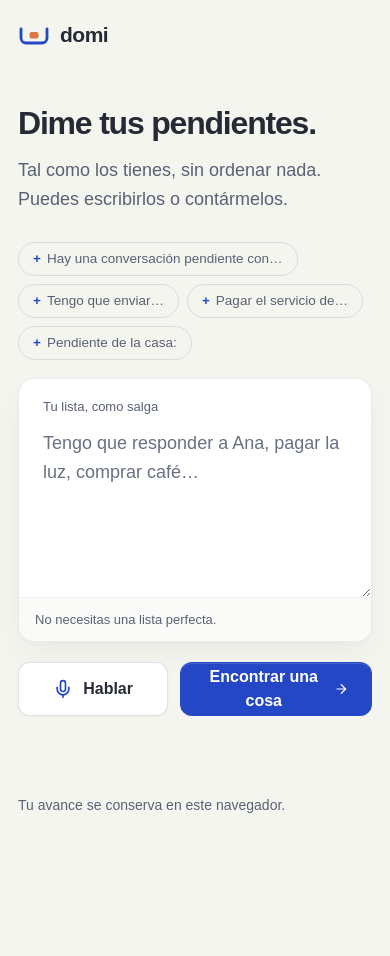
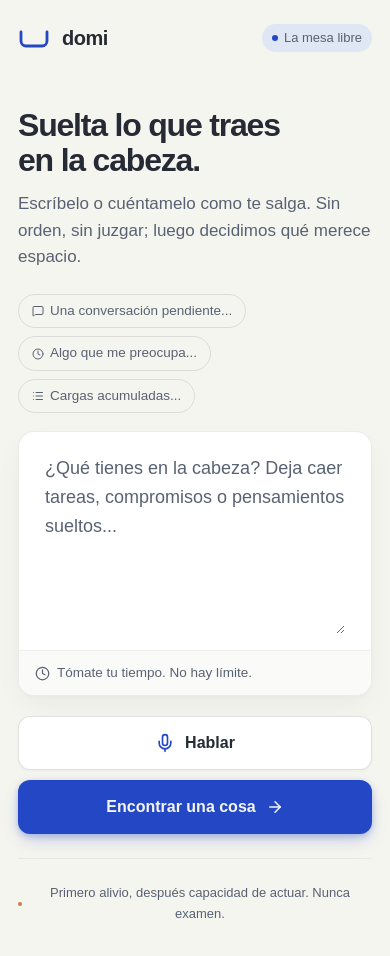
Before and after one commit to ricardomartinezsau-jpg/domi-nebius, a Next.js app: page / in a window 390 px wide. Before the commit the page ends 844 px from the top, so only its background shows below. Built offline with nearby package versions, Linux system fonts and the light colour scheme; a web font is replaced by a local one.

Commit message:
feat(ui): implement approved Desahogo screen with bounded composed drafts

```diff
--- a/app/flow.css
+++ b/app/flow.css
@@ -254,3 +254,41 @@ kbd { padding:2px 5px; border:1px solid #252a341f; border-radius:4px; font:inher
   .voice-panel { flex-wrap:wrap; }
 }
 @media(prefers-reduced-motion:reduce) { *,*::before,*::after { animation:none!important; transition:none!important; scroll-behavior:auto!important; } }
+
+/* Screen 01 only. The design system takes precedence over the prototype:
+   readable placeholder, 32px minimum heading, one clay accent in the footer. */
+.capture-shell { --domi-error:#9c332d; --domi-barro:#d97745; width:100%; padding:40px 24px 48px; }
+.capture-shell .domi-header { padding-bottom:24px; margin-bottom:0; }
+.capture-shell .domi-brand { gap:12px; font-size:20px; }
+/* Keep the open base; the single clay piece on this screen is the footer dot. */
+.capture-shell .domi-brand rect { display:none; }
+.capture-badge { display:inline-flex; align-items:center; gap:6px; padding:4px 10px; border-radius:999px; color:var(--domi-muted); background:#dfe7f4; font-size:13px; }
+.capture-badge::before { content:''; width:6px; height:6px; border-radius:50%; background:var(--domi-blue); }
+.capture-shell .capture-main { margin:32px 0 24px; padding:0; }
+.capture-shell .intro { max-width:480px; margin:12px 0 24px; font-size:17px; line-height:1.55; }
+.capture-shell .domi-chip { padding:6px 13px; min-height:34px; }
+.capture-shell .domi-chip[aria-pressed='true'] { background:#dfe7f4; color:var(--domi-blue); border-color:#2447c638; }
+.capture-shell .domi-chip svg { flex:none; }
+.capture-input-wrap { padding:22px 26px 16px; }
+.capture-label { position:absolute; width:1px; height:1px; padding:0; overflow:hidden; clip-path:inset(50%); white-space:nowrap; }
+.capture-shell .domi-input-pills-container { padding:0; margin-bottom:12px; }
+.capture-shell .domi-input-pill { max-width:100%; font-size:14.5px; }
+.capture-shell .domi-input-pill-text { overflow-wrap:anywhere; }
+.capture-shell .domi-pill-remove-btn { flex:none; width:24px; height:24px; opacity:1; }
+.capture-shell .capture-canvas textarea { padding:0; }
+.capture-shell .capture-canvas textarea:focus { outline:none; }
+.capture-shell .capture-canvas textarea::placeholder { color:var(--domi-muted); opacity:1; }
+.capture-reassurance { display:flex; align-items:center; gap:7px; font-size:13.5px; }
+.capture-reassurance svg { flex:none; }
+.capture-reassurance strong { color:var(--domi-blue); font-weight:600; }
+.capture-shell .capture-actions .primary { color:var(--cal); box-shadow:0 2px 6px #2447c640,0 8px 18px -4px #2447c647; }
+.capture-shell .error { color:var(--domi-error); }
+.capture-manifesto { display:flex; align-items:center; gap:6px; border-top:1px solid #252a340f; padding-top:24px; margin-top:0; font-size:13px; }
+.capture-footer-dot { flex:none; width:4px; height:4px; border-radius:50%; background:var(--domi-barro); }
+@media(max-width:480px) {
+  .capture-shell { padding:24px 18px 32px; }
+  .capture-shell .capture-actions { flex-direction:column; gap:10px; }
+  .capture-shell .capture-actions button { width:100%; flex:none; }
+  .capture-shell .capture-footer { flex-direction:column; align-items:flex-start; gap:8px; }
+  .capture-shell .capture-manifesto { justify-content:center; text-align:center; }
+}
--- a/components/capture.tsx
+++ b/components/capture.tsx
@@ -1,18 +1,38 @@
 'use client'
 
 import { useCallback, useEffect, useRef, useState } from 'react'
-import { ArrowRight, Mic, Square } from 'lucide-react'
+import { ArrowRight, Check, Clock, List, MessageSquare, Mic, Square, X } from 'lucide-react'
 import { quickResultSchema } from '@/lib/session'
 import type { QuickOutput } from '@/lib/triage'
 import { Brand } from './brand'
 
 type Props = { initialText: string; onDraft: (text: string) => void; onResult: (quick: QuickOutput, raw: string) => void; onBack: () => void; hasTasks: boolean }
 
+const MAX_LENGTH = 4000
+const SUGGESTIONS = [
+  { label: 'Una conversación pendiente...', text: 'Hay una conversación pendiente con', icon: MessageSquare },
+  { label: 'Algo que me preocupa...', text: 'Tengo atorado resolver', icon: Clock },
+  { label: 'Cargas acumuladas...', text: 'Siento que tengo que hacer mil cosas hoy, en especial', icon: List },
+]
+
+function composeText(pills: string[], text: string) {
+  const prefix = pills.join('. ')
+  const typed = text.trim()
+  return (prefix && typed ? `${prefix}: ${typed}` : prefix || typed).slice(0, MAX_LENGTH)
+}
+
+function fieldCapacity(pills: string[]) {
+  // Reserve both the pill separators and ": " before any free text.
+  return MAX_LENGTH - (pills.length ? pills.join('. ').length + 2 : 0)
+}
+
 /** Production version of Antigravity's screen 01; no simulated speech or fake results. */
 export function Capture({ initialText, onDraft, onResult, onBack, hasTasks }: Props) {
-  const [text, setText] = useState(initialText)
+  const [text, setText] = useState(initialText.slice(0, MAX_LENGTH))
+  const [pills, setPills] = useState<string[]>([])
   const [busy, setBusy] = useState(false)
   const [error, setError] = useState('')
+  const [hint, setHint] = useState('')
   const [listening, setListening] = useState(false)
   const [supported, setSupported] = useState(true)
   const [modifier, setModifier] = useState('Ctrl')
@@ -21,9 +41,14 @@ export function Capture({ initialText, onDraft, onResult, onBack, hasTasks }: Pr
   const request = useRef<AbortController | null>(null)
   const sending = useRef(false)
   const textRef = useRef(text)
+  const pillsRef = useRef(pills)
   textRef.current = text
+  pillsRef.current = pills
+  const maxTextLength = fieldCapacity(pills)
+  const fullText = composeText(pills, text)
 
-  useEffect(() => { onDraft(text) }, [text, onDraft])
+  // Pills are transient UI; the existing draft contract stores only composed text.
+  useEffect(() => { onDraft(fullText) }, [fullText, onDraft])
   useEffect(() => {
     setSupported(Boolean(window.SpeechRecognition ?? window.webkitSpeechRecognition))
     setModifier(/Mac|iPhone|iPad/.test(navigator.platform) ? '⌘' : 'Ctrl')
@@ -46,6 +71,7 @@ export function Capture({ initialText, onDraft, onResult, onBack, hasTasks }: Pr
     if (!Recognition) { setSupported(false); return }
     if (!window.isSecureContext) { setError('El dictado necesita HTTPS o localhost. Puedes escribir tu lista.'); return }
     setError('')
+    setHint('')
     const base = textRef.current.trim()
     try {
       const recognition = new Recognition()
@@ -57,7 +83,7 @@ export function Capture({ initialText, onDraft, onResult, onBack, hasTasks }: Pr
       recognition.onresult = (event) => {
         const phrases: string[] = []
         for (let i = 0; i < event.results.length; i++) phrases.push(event.results[i][0].transcript)
-        const next = `${base}${base ? '\n' : ''}${phrases.join(' ').trim()}`.slice(0, 4000)
+        const next = `${base}${base ? '\n' : ''}${phrases.join(' ').trim()}`.slice(0, fieldCapacity(pillsRef.current))
         textRef.current = next
         setText(next)
       }
@@ -72,39 +98,42 @@ export function Capture({ initialText, onDraft, onResult, onBack, hasTasks }: Pr
     } catch { stop(); setError('No se pudo abrir el micrófono. Puedes escribir tu lista.') }
   }
 
-  const [pills, setPills] = useState<string[]>([])
-
-  const SUGGESTIONS = [
-    'Hay una conversación pendiente con…',
-    'Tengo que enviar…',
-    'Pagar el servicio de…',
-    'Pendiente de la casa: ',
-  ]
-
-  const removePill = (indexToRemove: number) => {
-    setPills(prev => prev.filter((_, i) => i !== indexToRemove))
+  function removePill(indexToRemove: number) {
+    if (sending.current || speech.current) return
+    const next = pillsRef.current.filter((_, i) => i !== indexToRemove)
+    pillsRef.current = next
+    setPills(next)
+    setHint('')
+    field.current?.focus()
   }
 
-  const addPill = (suggestion: string) => {
-    if (!pills.includes(suggestion)) {
-      setPills(prev => [...prev, suggestion])
+  function addPill(suggestion: string) {
+    if (sending.current || speech.current) return
+    if (!pillsRef.current.includes(suggestion)) {
+      const next = [...pillsRef.current, suggestion]
+      // Never discard an existing thought to make room for a suggestion.
+      if (textRef.current.length > fieldCapacity(next)) {
+        setHint('Tu texto sigue completo. Para añadir esta sugerencia, deja un poco de espacio o continúa con lo escrito.')
+        field.current?.focus()
+        return
       }
+      pillsRef.current = next
+      setPills(next)
     }
-
-  const getFullText = () => {
-    const parts = [...pills, textRef.current.trim()].filter(Boolean)
-    return parts.join('\n')
+    setHint('')
+    field.current?.focus()
   }
 
   async function submit(event: React.FormEvent) {
     event.preventDefault()
     if (sending.current) return
-    const raw = getFullText().trim()
-    if (!raw) { setError('Puedes empezar con un solo pendiente.'); field.current?.focus(); return }
+    const raw = composeText(pillsRef.current, textRef.current).slice(0, MAX_LENGTH)
+    if (!raw) { setHint('Puedes empezar con un solo pendiente.'); field.current?.focus(); return }
     stop()
     sending.current = true
     setBusy(true)
     setError('')
+    setHint('')
     const controller = new AbortController()
     request.current = controller
     const timeout = setTimeout(() => controller.abort(), 135_000)
@@ -122,66 +151,54 @@ export function Capture({ initialText, onDraft, onResult, onBack, hasTasks }: Pr
   return <div className="domi-shell capture-shell">
     <header className="domi-header">
       <Brand />
-      {hasTasks && <button className="quiet" onClick={onBack} disabled={busy}>Mis bandejas</button>}
+      {hasTasks ? <button className="quiet" onClick={onBack} disabled={busy}>Mis pendientes</button> : <span className="capture-badge">La mesa libre</span>}
     </header>
     <main className="capture-main">
       <form onSubmit={submit} aria-labelledby="capture-title">
-        <h1 id="capture-title">Dime tus pendientes.</h1>
-        <p className="intro">Tal como los tienes, sin ordenar nada.<br />Puedes escribirlos o contármelos.</p>
+        <h1 id="capture-title">Suelta lo que traes<br />en la cabeza.</h1>
+        <p className="intro">Escríbelo o cuéntamelo como te salga. Sin orden, sin juzgar; luego decidimos qué merece espacio.</p>
 
-        {/* Chips de sugerencia rápida para detonar ideas */}
         <div className="domi-prompts-bar" aria-label="Sugerencias rápidas">
-          {SUGGESTIONS.map((sug, i) => (
-            <button
-              key={i}
-              type="button"
-              className="domi-chip"
-              disabled={busy}
-              onClick={() => addPill(sug)}
-            >
-              <span>+</span> {sug}
+          {SUGGESTIONS.map(({ label, text: suggestion, icon: Icon }) => (
+            <button key={suggestion} type="button" className="domi-chip" disabled={busy || listening} aria-pressed={pills.includes(suggestion)} onClick={() => addPill(suggestion)}>
+              <Icon size={12} aria-hidden="true" /> {label}
             </button>
           ))}
         </div>
 
         <div className="capture-canvas">
-          <div className="field-label-group">
-            <label className="field-label" htmlFor="capture-text">Tu lista, como salga</label>
-          </div>
-
-          {/* Pastillas añadidas al lienzo con botón 'x' para eliminar en 1 clic */}
+          <div className="capture-input-wrap">
+            <label className="capture-label" htmlFor="capture-text">¿Qué tienes en la cabeza?</label>
             {pills.length > 0 && (
               <div className="domi-input-pills-container" aria-label="Sugerencias activas">
                 {pills.map((pill, index) => (
-                <span key={index} className="domi-input-pill">
+                  <span key={pill} className="domi-input-pill">
                     <span className="domi-input-pill-text">{pill}</span>
-                  <button
-                    type="button"
-                    className="domi-pill-remove-btn"
-                    onClick={() => removePill(index)}
-                    aria-label={`Eliminar sugerencia ${pill}`}
-                    title="Eliminar sugerencia"
-                  >
-                    ✕
+                    <button type="button" className="domi-pill-remove-btn" disabled={busy || listening} onClick={() => removePill(index)} aria-label={`Eliminar sugerencia ${pill}`} title="Eliminar sugerencia">
+                      <X size={12} aria-hidden="true" />
                     </button>
                   </span>
                 ))}
               </div>
             )}
-
             <textarea
               id="capture-text"
               ref={field}
               value={text}
               rows={5}
-            maxLength={4000}
+              maxLength={maxTextLength}
               disabled={busy}
               readOnly={listening}
-            placeholder={pills.length > 0 ? "Escribe aquí los detalles del pendiente..." : "Tengo que responder a Ana, pagar la luz, comprar café…"}
+              placeholder={pills.length > 0 ? 'Continúa tu pensamiento aquí...' : '¿Qué tienes en la cabeza? Deja caer tareas, compromisos o pensamientos sueltos...'}
               aria-describedby="capture-help"
-            onChange={event => { textRef.current = event.target.value; setText(event.target.value); setError('') }}
-            onKeyDown={event => { if (event.key === 'Enter' && (event.ctrlKey || event.metaKey) && !event.nativeEvent.isComposing) { event.preventDefault(); event.currentTarget.form?.requestSubmit() } }}
+              onChange={event => { const next = event.target.value.slice(0, maxTextLength); textRef.current = next; setText(next); setError(''); setHint('') }}
+              onKeyDown={event => {
+                if (event.nativeEvent.isComposing) return
+                if (event.key === 'Enter' && (event.ctrlKey || event.metaKey)) { event.preventDefault(); event.currentTarget.form?.requestSubmit() }
+                if (event.key === 'Backspace' && !textRef.current && pillsRef.current.length && !listening && !busy) { event.preventDefault(); removePill(pillsRef.current.length - 1) }
+              }}
             />
+          </div>
 
           {listening && (
             <div className="voice-panel" role="status">
@@ -197,8 +214,8 @@ export function Capture({ initialText, onDraft, onResult, onBack, hasTasks }: Pr
           )}
 
           <div className="capture-footer">
-            <span id="capture-help">
-              {text.length >= 3800 ? `${4000 - text.length} caracteres disponibles` : 'No necesitas una lista perfecta.'}
+            <span id="capture-help" className="capture-reassurance" role="status">
+              {fullText.length > 80 ? <><Check size={15} aria-hidden="true" /><span><strong>{fullText.split(/\s+/).length} palabras</strong> · La mesa sostiene todo lo que pongas</span></> : fullText.length ? 'Sigue escribiendo sin ordenar. Domi te ayuda después.' : <><Clock size={15} aria-hidden="true" /><span>Tómate tu tiempo. No hay límite.</span></>}
             </span>
             <span className="shortcut"><kbd>{modifier}</kbd> + <kbd>Enter</kbd></span>
           </div>
@@ -216,9 +233,10 @@ export function Capture({ initialText, onDraft, onResult, onBack, hasTasks }: Pr
 
         {!supported && <p className="meta">El dictado no está disponible en este navegador. Puedes escribir.</p>}
         {busy && <p className="loading-line" role="status">Domi está repartiendo tus pendientes en las cuatro bandejas…</p>}
+        {hint && <p className="meta" role="status">{hint}</p>}
         {error && <p className="error" role="alert">{error}</p>}
       </form>
     </main>
-    <footer className="app-footer">Tu avance se conserva en este navegador.</footer>
+    <footer className="app-footer capture-manifesto"><span className="capture-footer-dot" aria-hidden="true" /><span>Primero alivio, después capacidad de actuar. Nunca examen.</span></footer>
   </div>
 }
```
Lines whose indentation alone changed are shown as unchanged.
